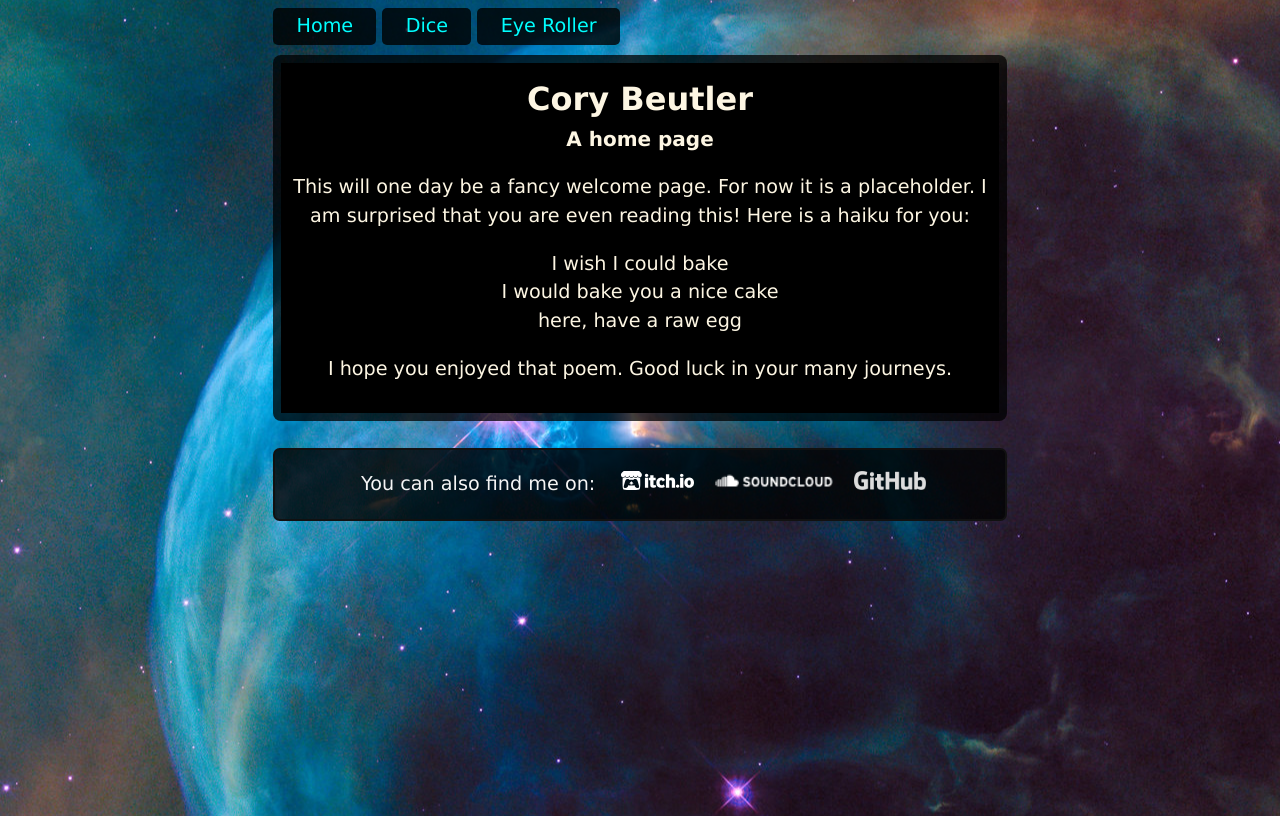
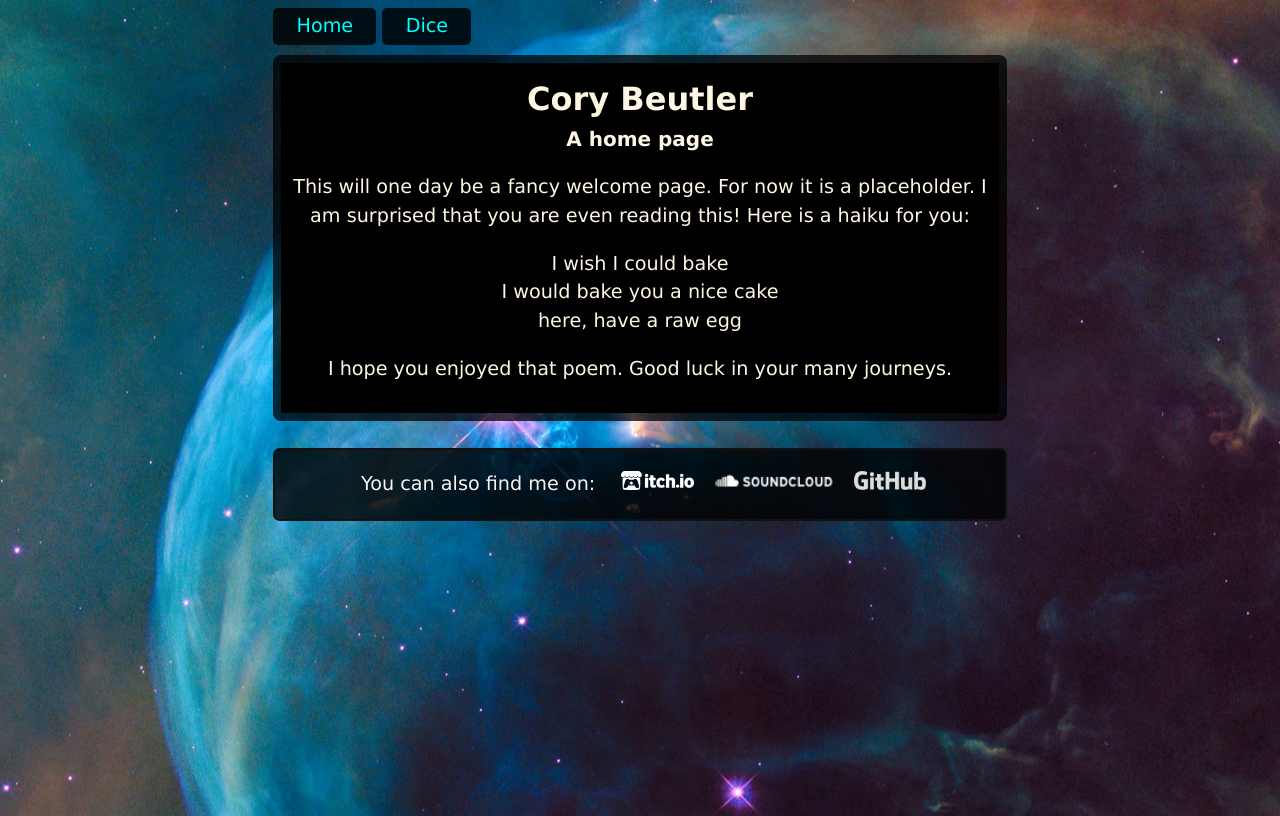
Before and after one commit to cgbeutler/corybeutler, a Svelte app: page / in a window 1280 px wide. Built offline with nearby package versions, Linux system fonts and the light colour scheme.

Commit message:
Removed the eyeroller link

```diff
--- a/src/App.svelte
+++ b/src/App.svelte
@@ -2,7 +2,6 @@
   import { Router, Link, Route } from 'svelte-routing'
   import Home from './routes/Home.svelte'
   import Dice from './routes/dice/Dice.svelte'
-  import EyeRoller from './routes/eyeroller/Eyeroller.svelte'
 
   export let url :string = ""
 </script>
@@ -12,12 +11,10 @@
     <nav>
       <Link to="/">Home</Link>
       <Link to="dice">Dice</Link>
-      <Link to="eyeroller">Eye Roller</Link>
     </nav>
     <div class="page">
       <Route path="/" component={Home} />
       <Route path="dice" component={Dice} />
-      <Route path="eyeroller" component={EyeRoller} />
     </div>
   </Router>
 
```
